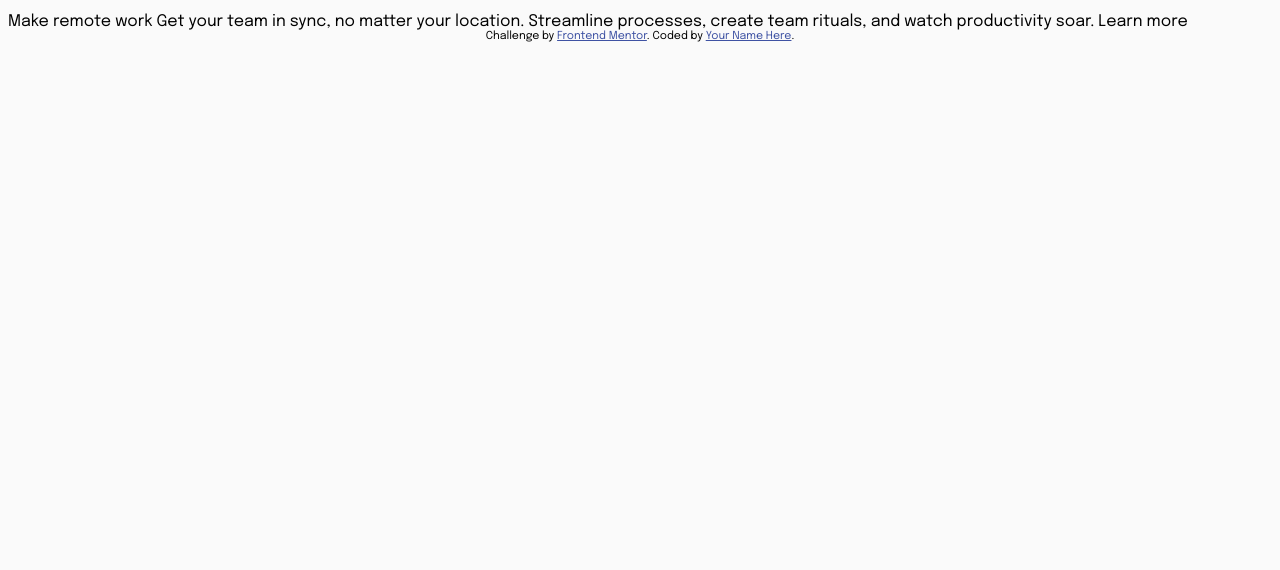
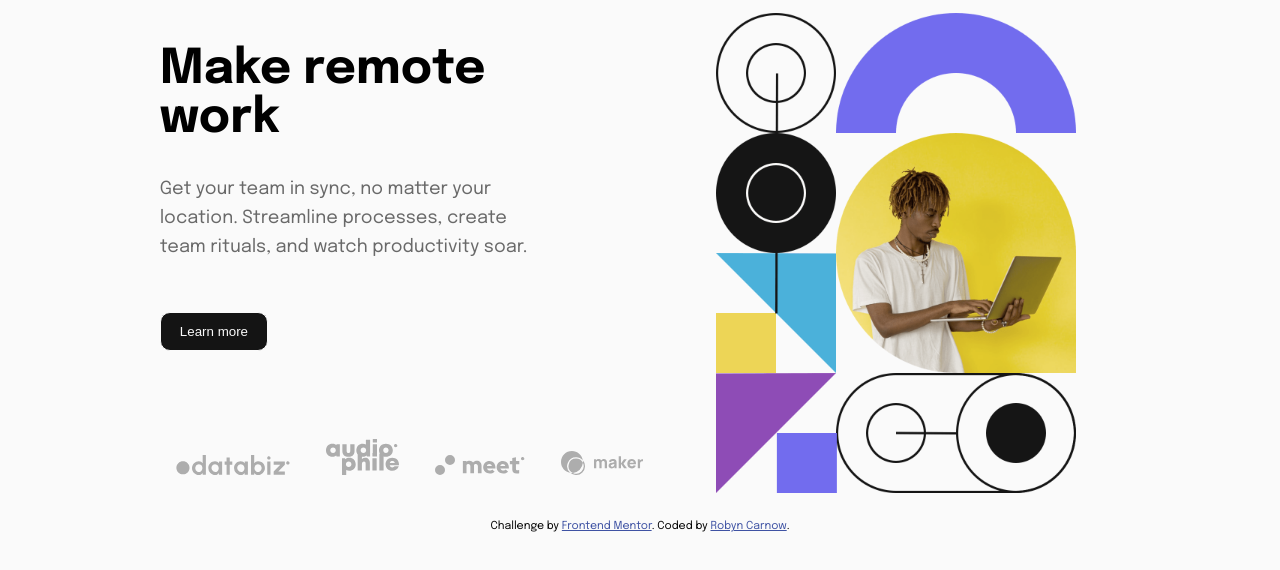
Before and after one commit to robynainsley21/intro-section-with-dropdown-navigation-main, a plain HTML site: page index.html in a window 1280 px wide. Shown: the part 100-670 px from the top of the page. Drawn offline with Linux system fonts and the light colour scheme.

Commit message:
Fix main layout

```diff
--- a/index.html
+++ b/index.html
@@ -35,8 +35,14 @@
           </div>
           <div>
             <ul class="navigation">
-              <li>Features <img src="/images/icon-arrow-down.svg" alt="arrow-down-img"></li>
-              <li>Company <img src="/images/icon-arrow-down.svg" alt="arrow-down-img"></li>
+              <li>
+                Features
+                <img src="/images/icon-arrow-down.svg" alt="arrow-down-img" />
+              </li>
+              <li>
+                Company
+                <img src="/images/icon-arrow-down.svg" alt="arrow-down-img" />
+              </li>
               <li>Careers</li>
               <li>About</li>
             </ul>
@@ -51,12 +57,21 @@
 
     <main>
       <div id="main-content">
-        <div class="main-text">
-          Make remote work Get your team in sync, no matter your location.
-          Streamline processes, create team rituals, and watch productivity
-          soar. Learn more
+        <div class="main-text main-item">
+          <h1>Make remote work</h1>
+          <p class="main-paragraph">
+            Get your team in sync, no matter your location. Streamline
+            processes, create team rituals, and watch productivity soar.
+          </p>
+          <button class="learn-more-button">Learn more</button>
+          <div class="clients">
+            <img class="client-img" src="/images/client-databiz.svg" alt="databiz-img">
+            <img class="client-img" src="/images/client-audiophile.svg" alt="audiophile-img">
+            <img class="client-img" src="/images/client-meet.svg" alt="meet-img">
+            <img class="client-img" src="/images/client-maker.svg" alt="maker-img">
+          </div>
         </div>
-        <div class="main-image"></div>
+        <div class="main-image main-item"></div>
       </div>
     </main>
 
@@ -65,7 +80,7 @@
       Challenge by
       <a href="https://www.frontendmentor.io?ref=challenge" target="_blank"
         >Frontend Mentor</a
-      >. Coded by <a href="#">Your Name Here</a>.
+      >. Coded by <a href="https://www.frontendmentor.io/profile/robynainsley21">Robyn Carnow</a>.
     </div>
   </body>
 </html>
--- a/styles.css
+++ b/styles.css
@@ -4,22 +4,25 @@ body {
 }
 
 /* NAVIGATION */
-.logo-and-navigation{
+.logo-and-navigation {
   display: flex;
   align-items: center;
 }
 
-.navigation{
+.navigation {
   list-style: none;
   display: flex;
 }
 
-
 /* MAIN CONTENT */
-#main-content{
+#main-content {
   display: flex;
 }
 
+.main-paragraph{
+  color: hsl(0, 0%, 41%);
+  font-size: 18px;
+}
 
 /* FOOTER */
 .attribution {
@@ -31,10 +34,8 @@ body {
   color: hsl(228, 45%, 44%);
 }
 
-
 /* MEDIA QUERIES */
 /* MOBILE */
-
 
 /* LAPTOP */
 @media screen and (min-width: 769px) {
@@ -43,22 +44,22 @@ body {
     margin: 1rem;
   }
 
-  .nav-container{
+  .nav-container {
     display: flex;
     justify-content: space-between;
     margin: 1rem;
   }
 
-  .login-and-register{
+  .login-and-register {
     display: flex;
     align-items: center;
   }
 
-  .login-item{
-    margin: .9rem;
+  .login-item {
+    margin: 0.9rem;
   }
 
-  .register-button{
+  .register-button {
     background-color: inherit;
     border: 1px solid;
     border-radius: 9px;
@@ -67,8 +68,45 @@ body {
   }
 
   /* MAIN CONTENT */
-  .main-image{
+  #main-content{
+    margin: 0 0 2% 12%;
+  }
+
+  .main-image {
     background-image: url("images/image-hero-desktop.png");
-    background-size: 100%;
+    background-size: contain;
+    background-repeat: no-repeat;
+    height: 30rem;
+  }
+
+  h1{
+    font-size: 3rem;
+    width: 70%;
+  }
+
+  .main-text > p {
+    line-height: 1.8rem;
+    width: 70%;
+  }
+
+  .main-item {
+    width: 50%;
+  }
+
+  .client-img{
+    margin: 1rem;
+  }
+
+  .clients{
+    margin-top: 2.5rem;
+  }
+
+  .learn-more-button{
+    border-radius: 10px;
+    border: 1px solid;
+    color: hsl(0, 0%, 98%);
+    background-color: hsl(0, 0%, 8%);
+    padding: .7rem 1.2rem;
+    margin: 2rem auto;
   }
 }
```
